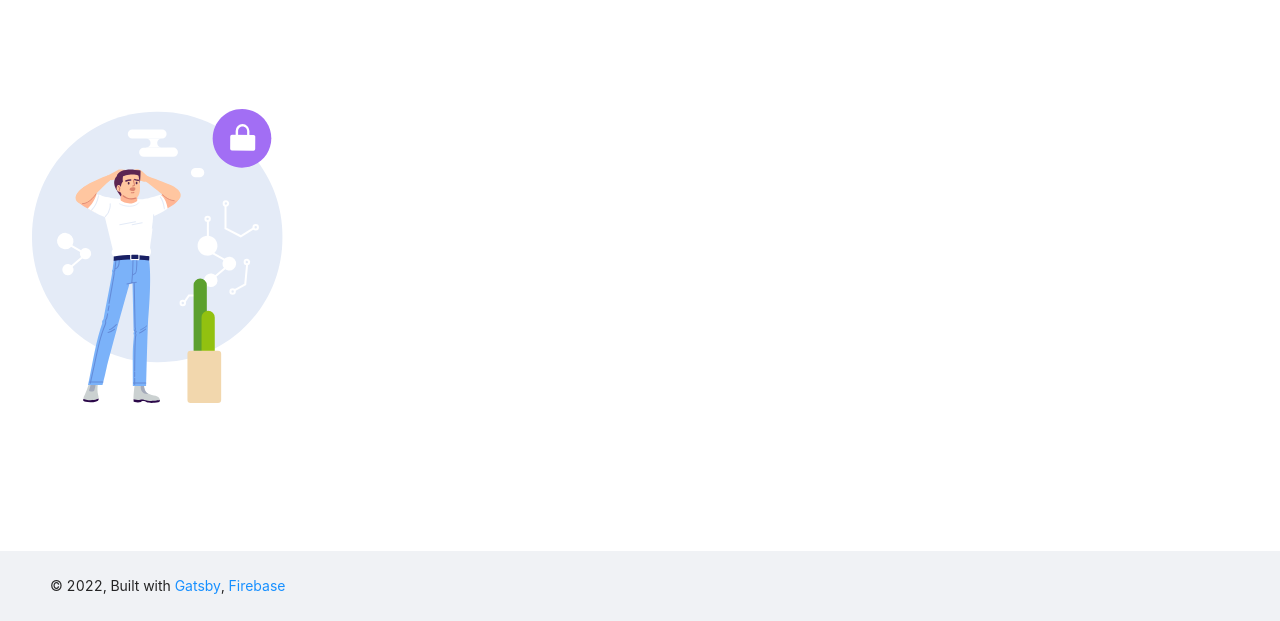
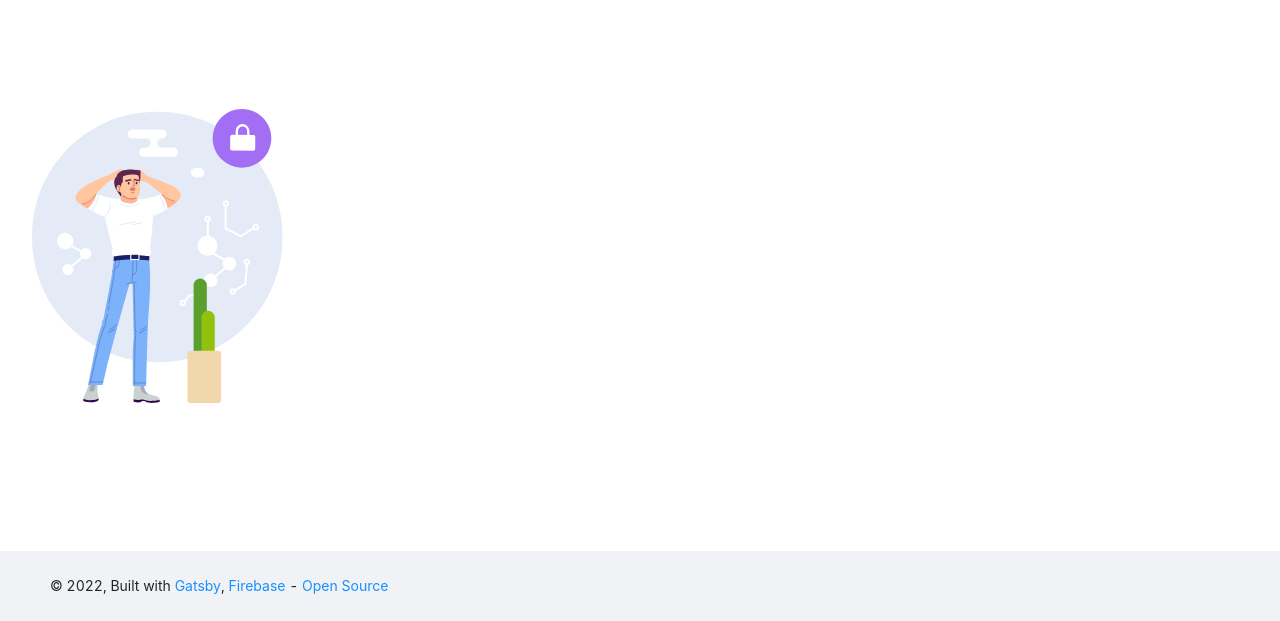
Before and after one commit to duyet/firebase-shorten-url, a Gatsby site in the folder hosting/: page / in a window 1280 px wide. Shown: the part 179-800 px from the top of the page. Built offline with nearby package versions, Linux system fonts and the light colour scheme; Gatsby itself is replaced by a stand-in of ours.

Commit message:
chore: footer

```diff
--- a/hosting/package.json
+++ b/hosting/package.json
@@ -8,6 +8,7 @@
     "lint": "eslint .",
     "build": "rm -rf public && gatsby build",
     "develop": "gatsby develop",
+    "dev": "gatsby develop",
     "format": "prettier --write src/**/*.{js,jsx}",
     "start": "npm run develop",
     "serve": "gatsby serve",
--- a/hosting/src/components/footer.js
+++ b/hosting/src/components/footer.js
@@ -7,10 +7,11 @@ const FooterContaner = () => (
         <Footer style={{ position: 'absolute', bottom: 0, width: '100%' }}>
             © {new Date().getFullYear()}, Built with
             {' '}
-
             <a href="https://www.gatsbyjs.org">Gatsby</a>
             {', '}
             <a href="https://firebase.google.com">Firebase</a>
+            {' - '}
+            <a href="https://github.com/duyet/firebase-shorten-url">Open Source</a>
         </Footer>
 );
 
```
